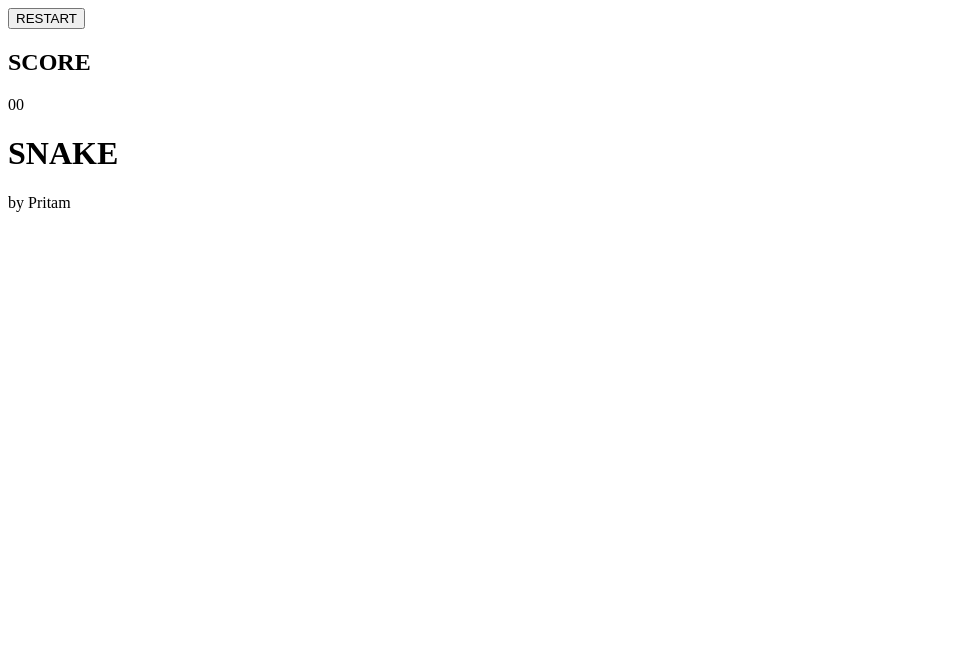
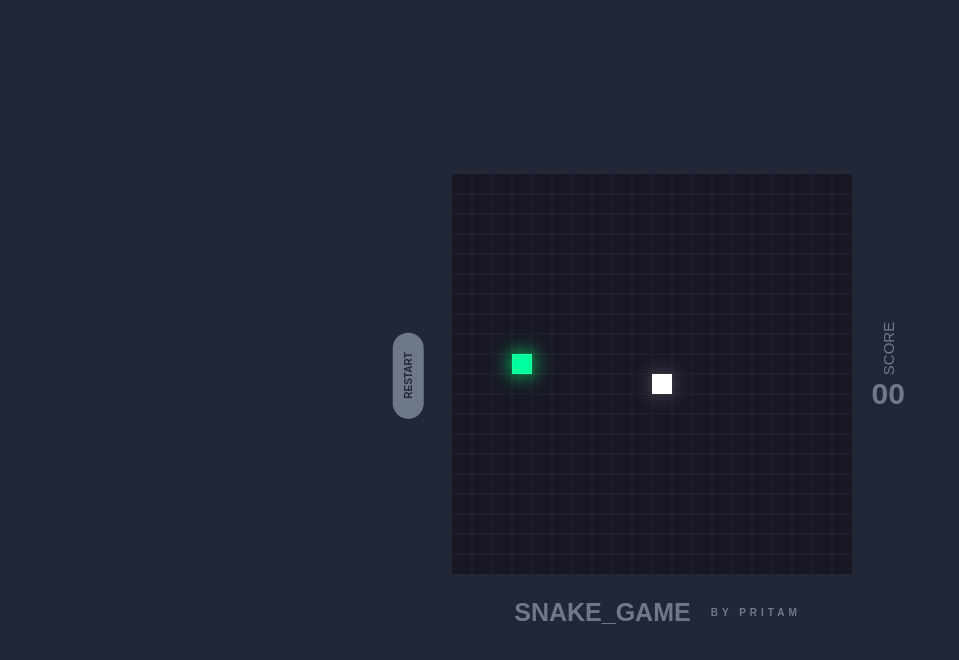
Before and after one commit to pritam106/Snake_Game, a plain HTML site: page index.html in a window 1280 px wide. Shown: the whole page, without its empty margins (0-959 px from the left). Drawn offline with Linux system fonts and the light colour scheme.

Commit message:
first committed

```diff
--- a/index.html
+++ b/index.html
@@ -1,4 +1,15 @@
-<div class="container noselect">
+<!DOCTYPE html>
+<html lang="en">
+<head>
+  <meta charset="UTF-8">
+  <meta http-equiv="X-UA-Compatible" content="IE=edge">
+  <meta name="viewport" content="width=device-width, initial-scale=1.0">
+  <link rel="icon" href="download.png" type="icon">
+  <title>Snake_game</title>
+  <link rel="stylesheet" href="index.css">
+</head>
+<body>
+  <div class="container noselect">
     <div class="wrapper">
       <button id="replay">
         <i class="fas fa-play"></i>
@@ -14,6 +25,9 @@
       </div>
     </div>
     <div id="author">
-      <h1>SNAKE</h1> <span>by Pritam</span>
+      <h1>Snake_Game</h1> <span>by Pritam</span>
     </div>
   </div>
+  <script src="index.js"></script>
+</body>
+</html>
--- a/index.js
+++ b/index.js
@@ -1,8 +1,3 @@
-/**
-This is a snake game I made with Vanilla Javascript.
-Follow me on twitter @fariatondo
-**/
-
 let dom_replay = document.querySelector("#replay");
 let dom_score = document.querySelector("#score");
 let dom_canvas = document.createElement("canvas");
```
Also changed, not shown: download.png (added).
